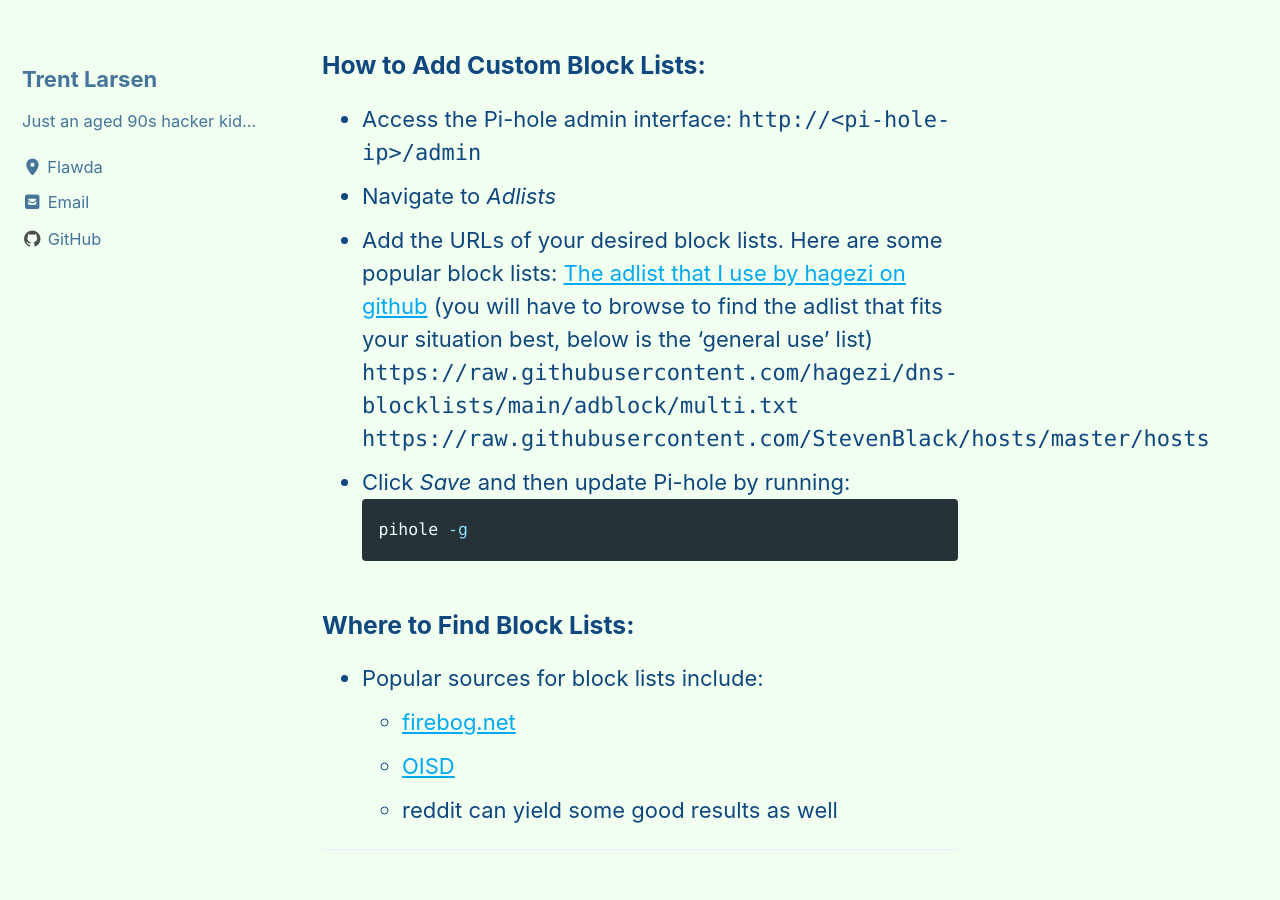
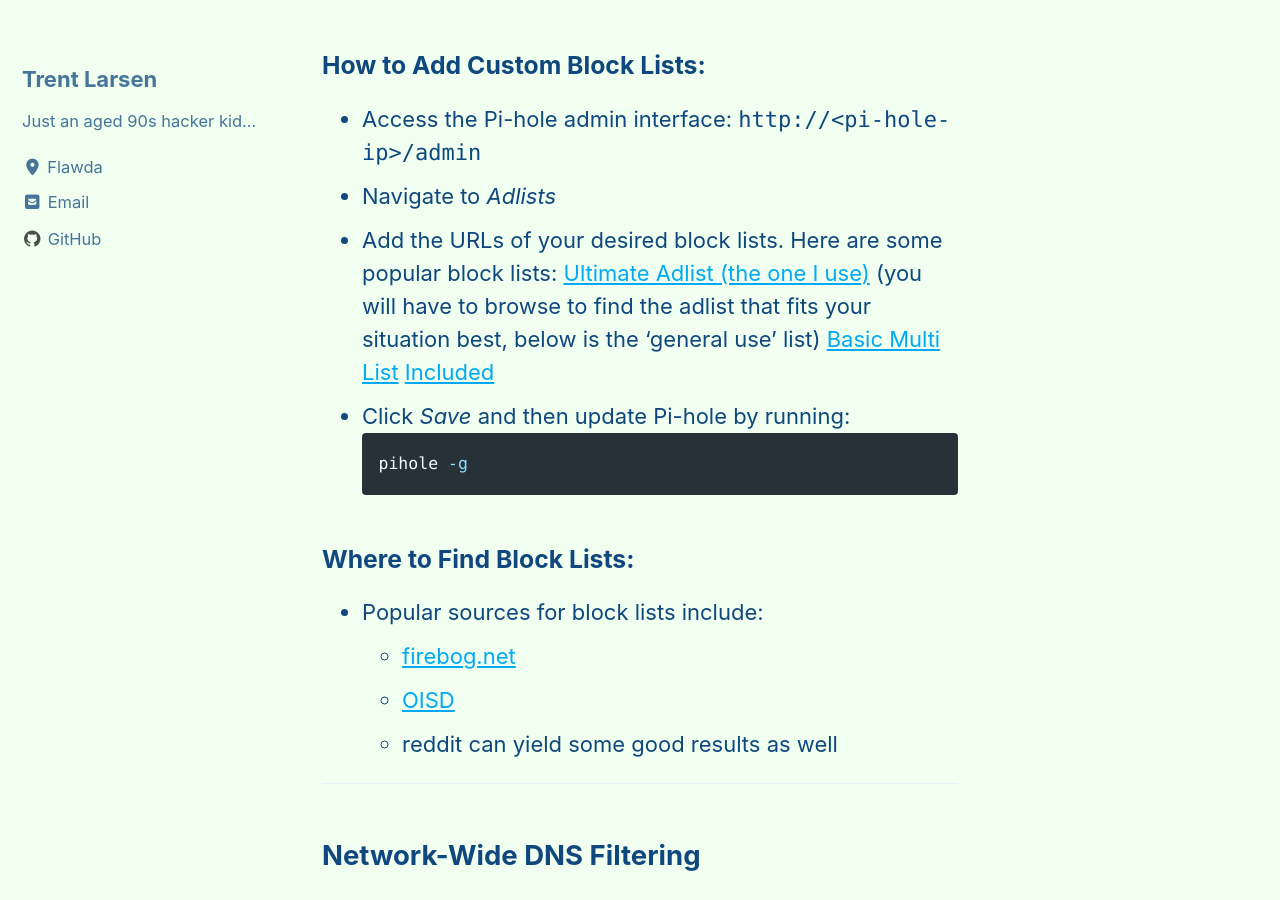
Before and after one commit to subv3rsiv3/website, a Jekyll site: the page built from _posts/2024-09-05-advanced-pi-hole-configuration.md, in a window 1280 px wide and 900 px high, scrolled down 1345 px. Built offline with Jekyll 4.4.1, drawn with Linux system fonts in a browser that asks for light colours; cached includes are drawn as plain includes.

Commit message:
last changes

````diff
--- a/_posts/2024-09-05-advanced-pi-hole-configuration.md
+++ b/_posts/2024-09-05-advanced-pi-hole-configuration.md
@@ -29,9 +29,9 @@
   - Access the Pi-hole admin interface: ```http://<pi-hole-ip>/admin```
   - Navigate to *Adlists*
   - Add the URLs of your desired block lists. Here are some popular block lists:
-    [The adlist that I use by hagezi on github](https://github.com/hagezi/dns-blocklists) (you will have to browse to find the adlist that fits your situation best, below is the 'general use' list)
-    ```https://raw.githubusercontent.com/hagezi/dns-blocklists/main/adblock/multi.txt```
-    ```https://raw.githubusercontent.com/StevenBlack/hosts/master/hosts```
+    [Ultimate Adlist (the one I use)](https://raw.githubusercontent.com/hagezi/dns-blocklists/main/adblock/ultimate.txt) (you will have to browse to find the adlist that fits your situation best, below is the 'general use' list)
+    [Basic Multi List](https://raw.githubusercontent.com/hagezi/dns-blocklists/main/adblock/multi.txt)
+    [Included](https://raw.githubusercontent.com/StevenBlack/hosts/master/hosts)
   - Click *Save* and then update Pi-hole by running:
     ```bash
     pihole -g
````
